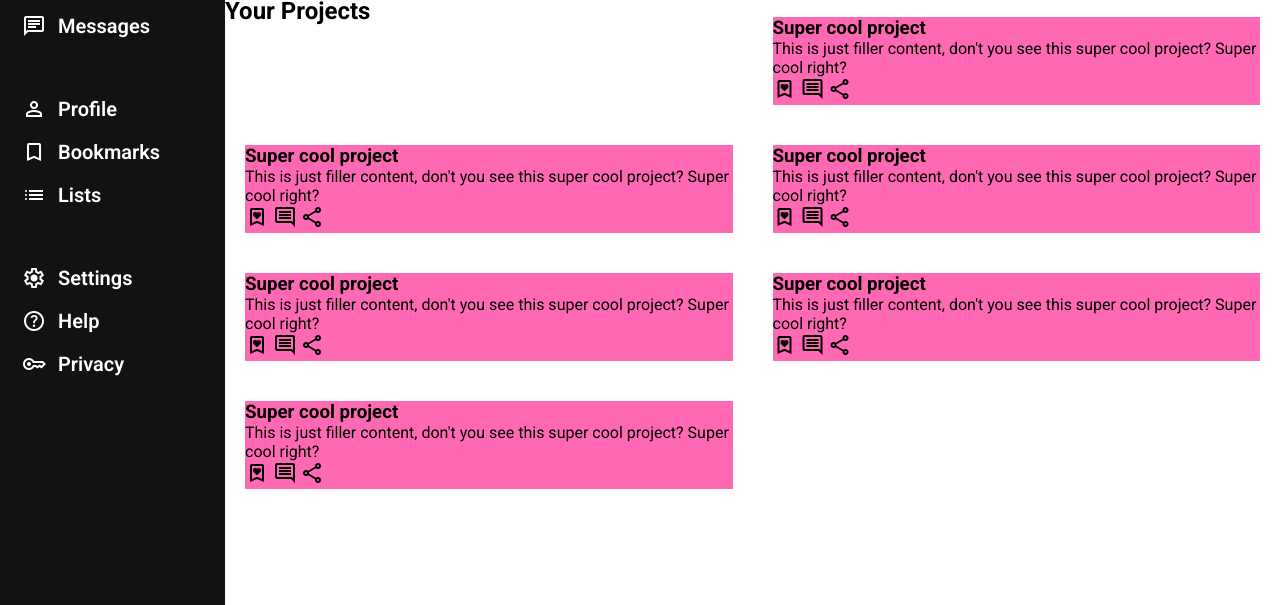
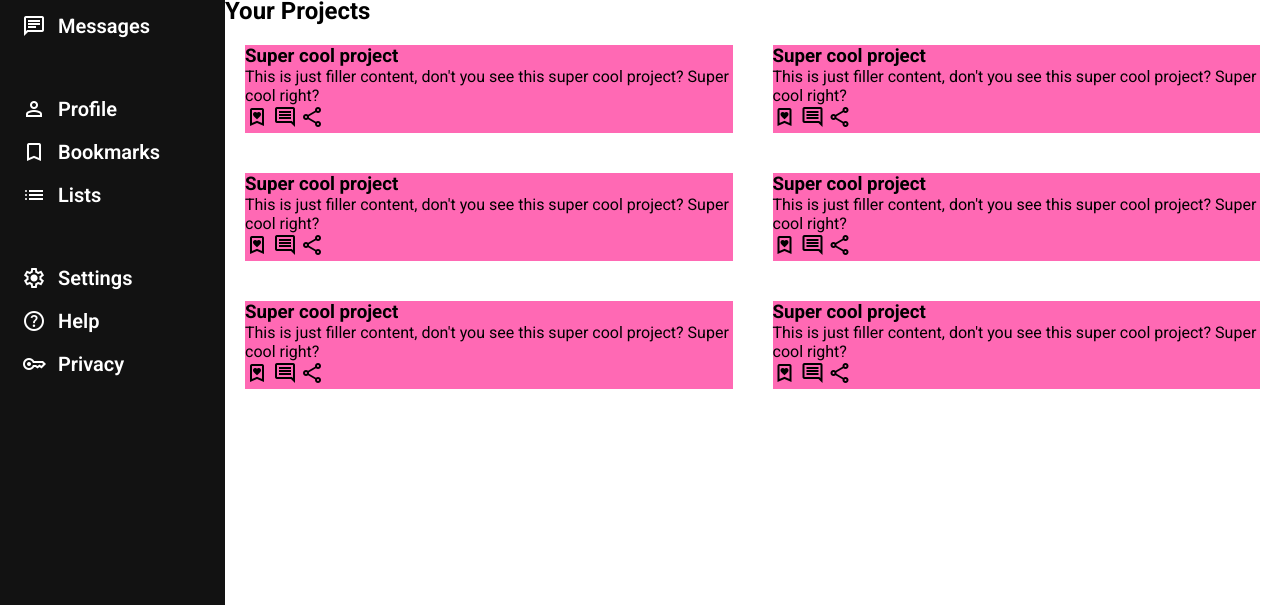
Before and after one commit to jooahncheung/admin-dashboard, a plain HTML site: page index.html in a window 1280 px wide. Shown: the part 195-800 px from the top of the page. Drawn offline with nearby package versions, Linux system fonts and the light colour scheme; a web font is replaced by a local one.

Commit message:
Refactor project section to use a dedicated container for project cards

```diff
--- a/index.html
+++ b/index.html
@@ -125,6 +125,7 @@
       <main id="main-content">
         <section id="projects">
           <h2>Your Projects</h2>
+          <div id="project-cards">
             <article class="project-card">
               <h3>Super cool project</h3>
               <p>
@@ -202,6 +203,7 @@
                 <span class="material-symbols-outlined">share</span>
               </div>
             </article>
+          </div>
         </section>
         <aside id="widgets">
           <section class="announcements"></section>
--- a/styles.css
+++ b/styles.css
@@ -119,7 +119,7 @@
   border-radius: 20px;
 }
 
-#projects {
+#project-cards {
   display: grid;
   grid-template-columns: 1fr 1fr;
 }
```
Lines whose indentation alone changed are shown as unchanged.
